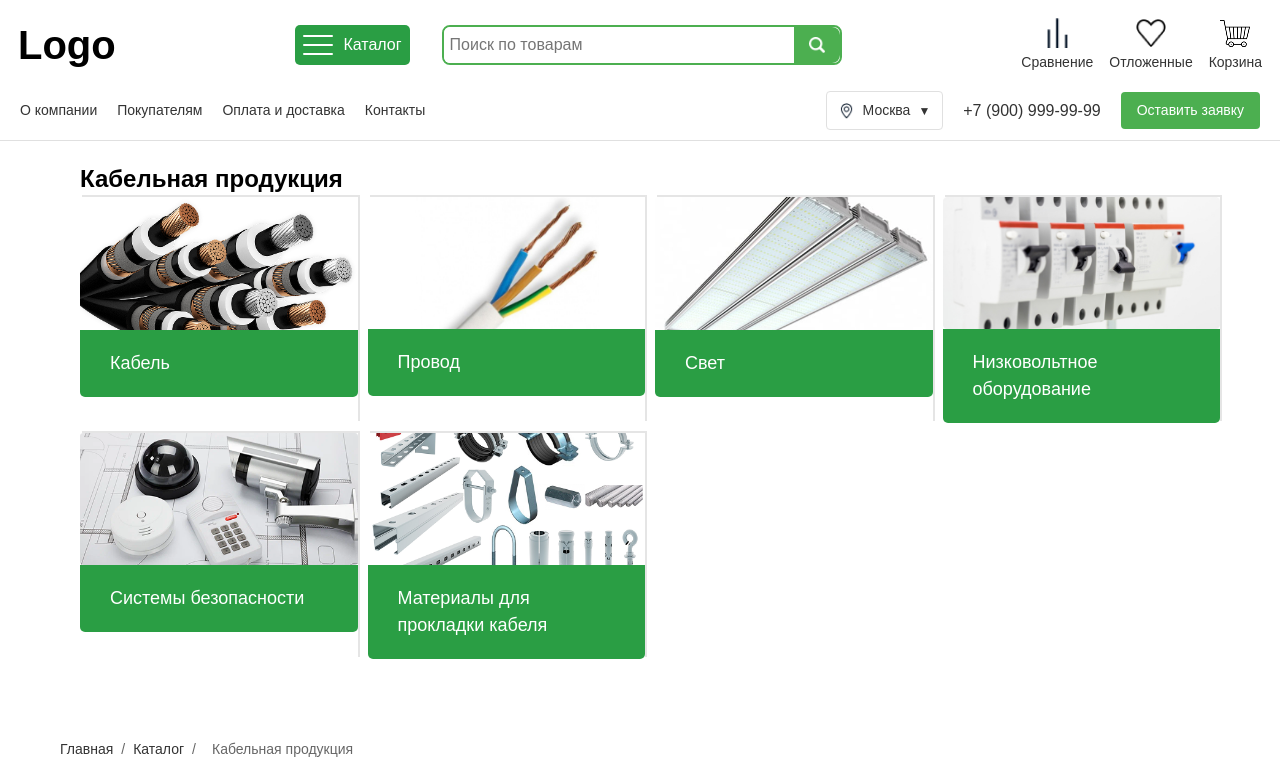
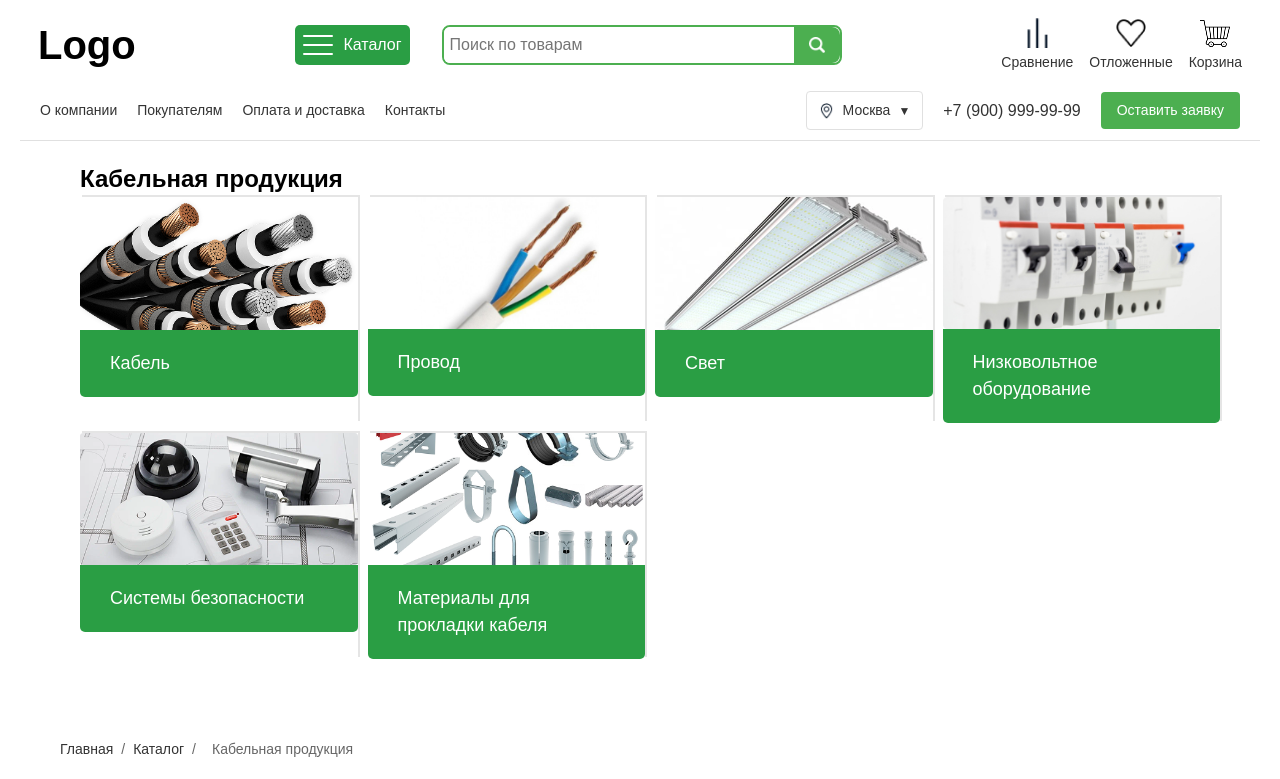
Before and after one commit to MaEsTr0oF/Repository, a React (Vite) app: page /catalog in a window 1280 px wide. Shown: the top 779 px of the page. Built offline with nearby package versions, Linux system fonts and the light colour scheme.

Commit message:
add container

```diff
--- a/src/App.tsx
+++ b/src/App.tsx
@@ -17,6 +17,7 @@ import ProductPage from "./components/ProductPage/ProductPage.tsx";
 import Contacts from "./components/Contacts/Contacts.tsx";
 import Buyers from "./components/Buyers/Buyers.tsx";
 import Compare from "./components/Compare/Compare.tsx";
+import styles from './AppStyles.module.css';
 
 function App() {
 	const [windowWidth, setWindowWidth] = useState(window.innerWidth);
@@ -33,9 +34,12 @@ function App() {
 
 	return (
 		<Router>
+			<div className={styles.pageWrapper}>
+				<div className={styles.pageContainer}>
 					<AppHeader />
 					{windowWidth > 1180 && <SubHeader />}
 					{windowWidth < 1180 && <BurgerMenu />}
+					<main className={styles.mainContent}>
 						<Routes>
 							<Route path="/" element={<Main />} />
 							<Route path="/delivery" element={<Delivery />} />
@@ -50,7 +54,10 @@ function App() {
 							<Route path="/buyers" element={<Buyers />} />
 							<Route path="/compare" element={<Compare />} />
 						</Routes>
+					</main>
 					<Footer />
+				</div>
+			</div>
 		</Router>
 	);
 }
--- /dev/null
+++ b/src/AppStyles.module.css
@@ -0,0 +1,27 @@
+.pageWrapper {
+  min-height: 100vh;
+  display: flex;
+  justify-content: center;
+  width: 100%;
+  background-color: #fff;
+}
+
+.pageContainer {
+  width: 100%;
+  max-width: 1900px;
+  margin: 0 auto;
+  display: flex;
+  flex-direction: column;
+  min-height: 100vh;
+}
+
+.mainContent {
+  flex: 1;
+  width: 100%;
+}
+
+@media (max-width: 1920px) {
+  .pageContainer {
+    padding: 0 20px;
+  }
+}
--- a/src/components/CabelProduct/CabelFilter/CabelFilter.module.css
+++ b/src/components/CabelProduct/CabelFilter/CabelFilter.module.css
@@ -58,6 +58,7 @@
   display: flex;
   gap: 30px;
   margin-top: 30px;
+  width: 100%;
 }
 
 .filter_legend {
--- a/src/components/Delivery/Delivery.module.css
+++ b/src/components/Delivery/Delivery.module.css
@@ -79,8 +79,6 @@
   margin: 0;
 }
 
-
-
 @media (max-width: 768px) {
   .delivery {
     padding: 20px 0;
--- a/src/components/main/MainFind/mainFind.module.css
+++ b/src/components/main/MainFind/mainFind.module.css
@@ -1,6 +1,7 @@
 .mainFind {
 	padding: 60px 0;
 	background-color: #f8f9fa;
+	width: 100%;
 }
 
 .mainFind_container {
@@ -11,6 +12,8 @@
 
 .mainFind_content {
 	text-align: center;
+	max-width: 800px;
+	margin: 0 auto;
 }
 
 .mainFind_content h2 {
```
Lines whose indentation alone changed are shown as unchanged.
